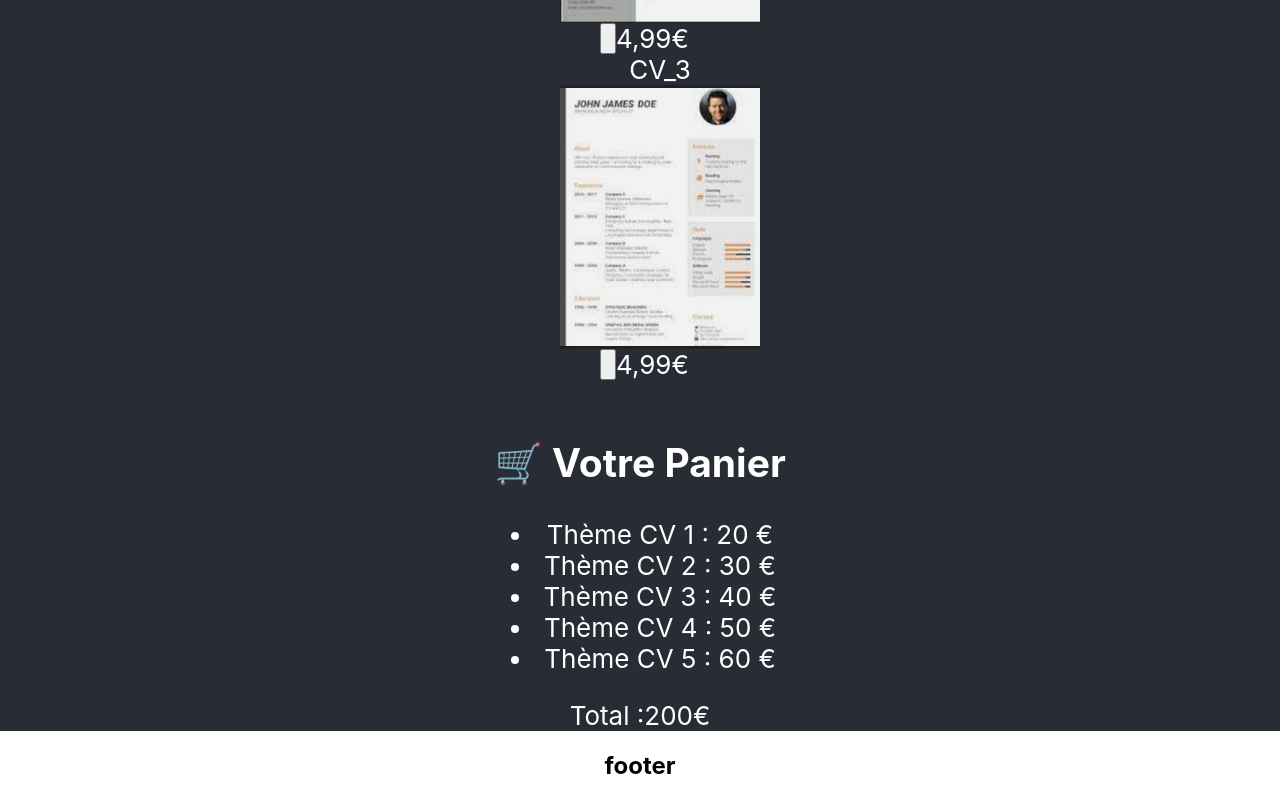
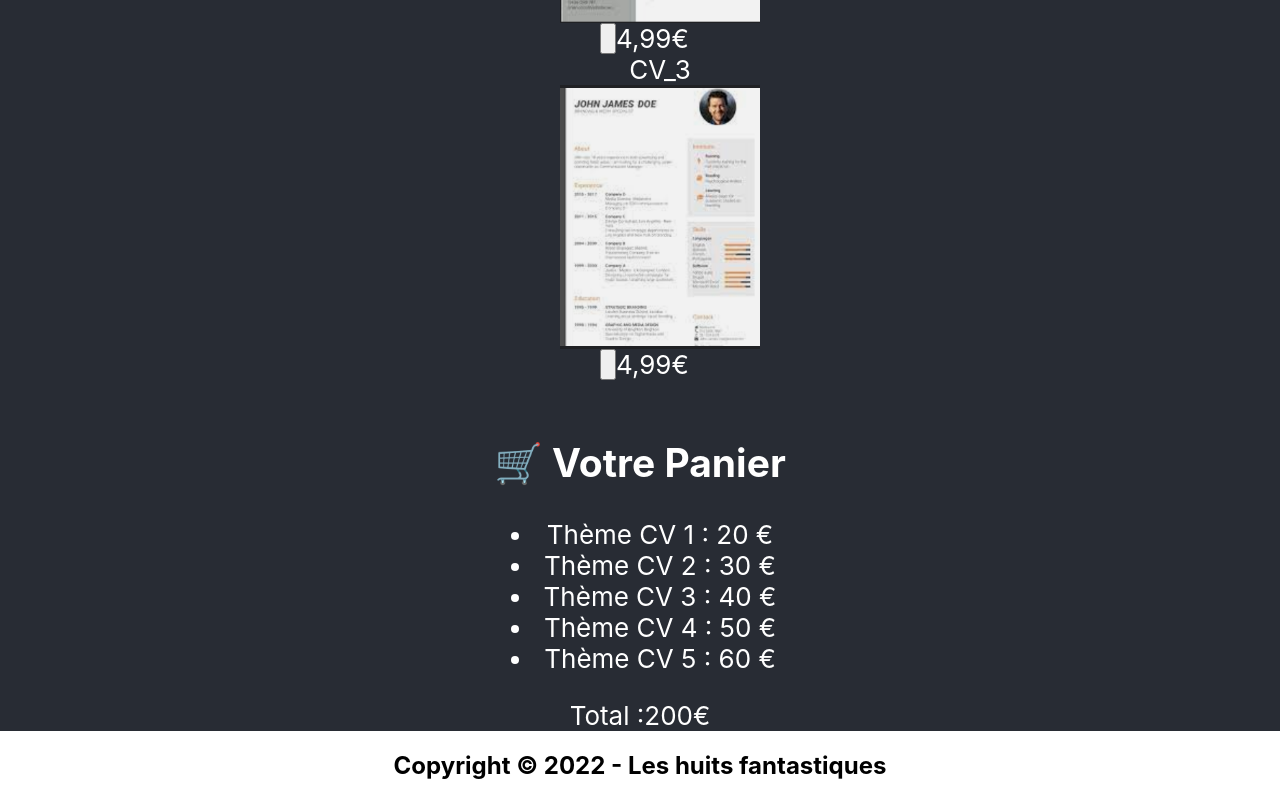
Before and after one commit to ThomcodeFr/reactStoreTemplateProject, a React (Create React App) app: page / in a window 1280 px wide. Shown: the part 986-1786 px from the top of the page. Built offline with nearby package versions, Linux system fonts and the light colour scheme.

Commit message:
footer 8 fantastiques

```diff
--- a/src/components/footer.js
+++ b/src/components/footer.js
@@ -1,7 +1,7 @@
 function footerPerso() {
   return (
     <div>
-      <h2>footer</h2>
+      <h2>Copyright © 2022 - Les huits fantastiques</h2>
     </div>
   )
 }
```
